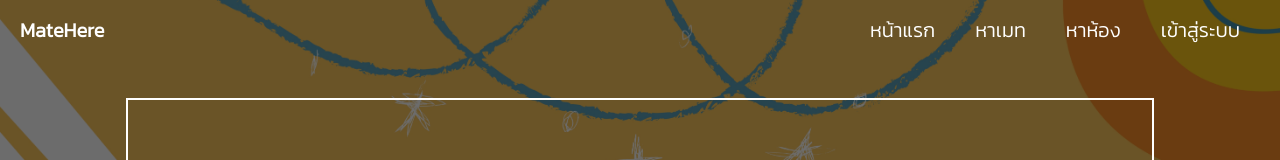
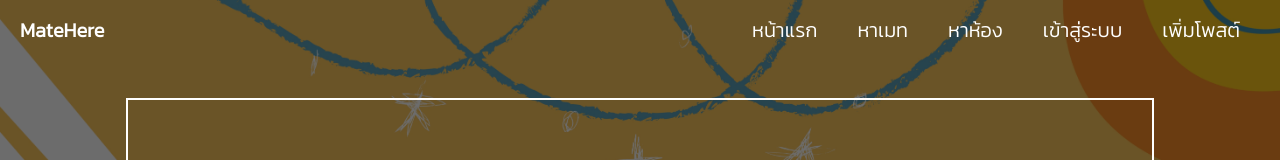
Before and after one commit to Cruzel28/react-matehere, a React (Create React App) app: page / in a window 1280 px wide. Shown: the top 160 px of the page. Built offline with nearby package versions, Linux system fonts and the light colour scheme.

Commit message:
Update Navbar.js add-test-post

```diff
--- a/src/components/Navbar.js
+++ b/src/components/Navbar.js
@@ -56,6 +56,7 @@ function NavBar () {
           <Action><Link to='/havepost' >หาเมท</Link></Action>
           <Action><Link to='/needpost' >หาห้อง</Link></Action>
           <Action><Link to='/login' >เข้าสู่ระบบ</Link></Action>
+          <Action><Link to='/addpost' >เพิ่มโพสต์</Link></Action>
         </ActionContainer>
     </Wrapper>
 
```
